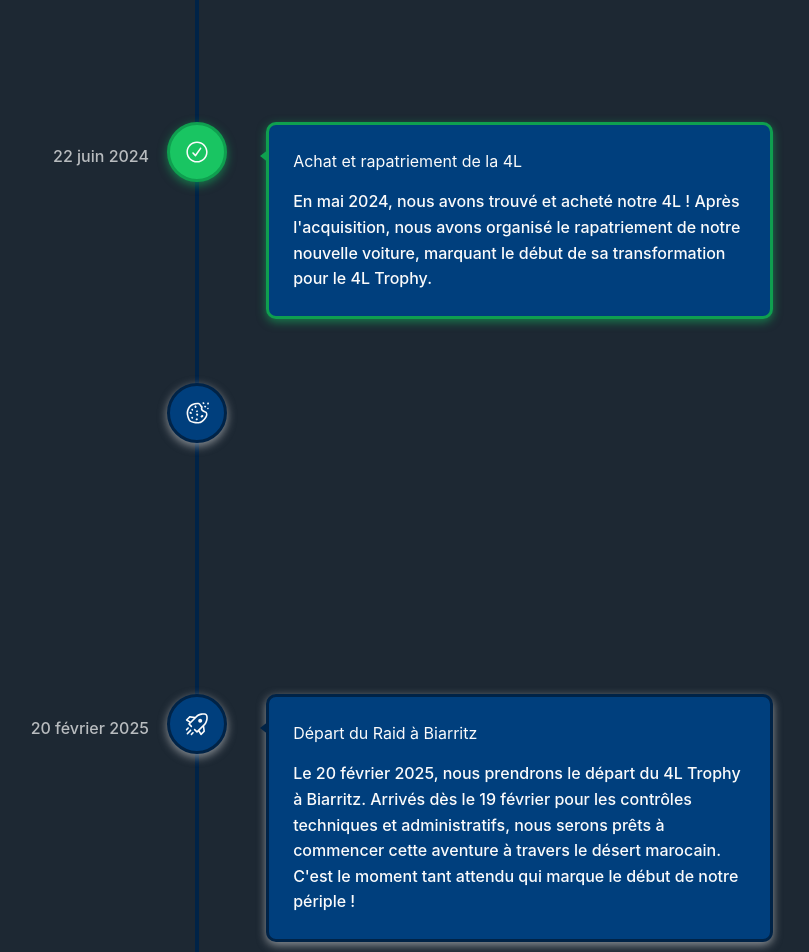
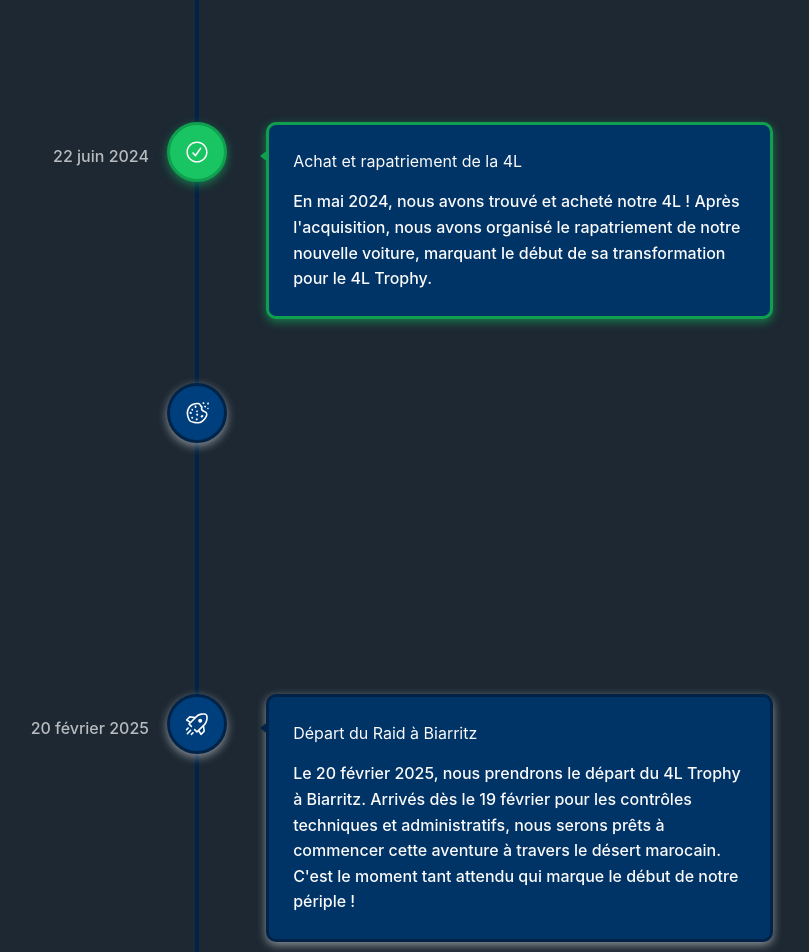
Before and after one commit to lnieto-m/4LTrophy, a React (Create React App) app: page / in a window 1280 px wide. Shown: the part 860-1812 px from the top of the page, without its empty margins (443-1252 px from the left). Built offline with nearby package versions, Linux system fonts and the light colour scheme.

Commit message:
roadmap card bg color

```diff
--- a/src/Components/Elements/Timeline.tsx
+++ b/src/Components/Elements/Timeline.tsx
@@ -22,7 +22,7 @@ export const Timeline = () => {
       <VerticalTimeline lineColor="#002347" className="mb-6">
         <VerticalTimelineElement // 1 Association creation
           className="vertical-timeline-element--work"
-          textClassName="bg-blue-tertiary text-gray-light"
+          textClassName="bg-blue-secondary text-gray-light"
           contentStyle={{
             borderRadius: '10px',
             border: '3px solid #0f9f4f',
@@ -42,7 +42,7 @@ export const Timeline = () => {
         </VerticalTimelineElement>
         <VerticalTimelineElement // 2 Car purchase
           className="vertical-timeline-element--work"
-          textClassName="bg-blue-tertiary text-gray-light"
+          textClassName="bg-blue-secondary text-gray-light"
           contentStyle={{
             borderRadius: '10px',
             border: '3px solid #0f9f4f',
@@ -62,7 +62,7 @@ export const Timeline = () => {
         </VerticalTimelineElement>
         <VerticalTimelineElement // 3 Tour de France
           className="vertical-timeline-element--work"
-          textClassName="bg-blue-tertiary text-gray-light"
+          textClassName="bg-blue-secondary text-gray-light"
           contentStyle={{
             borderRadius: '10px',
             border: '3px solid #002347',
@@ -82,7 +82,7 @@ export const Timeline = () => {
         </VerticalTimelineElement>
         <VerticalTimelineElement // 4 Departure
           className="vertical-timeline-element--work"
-          textClassName="bg-blue-tertiary text-gray-light"
+          textClassName="bg-blue-secondary text-gray-light"
           contentStyle={{
             borderRadius: '10px',
             border: '3px solid #002347',
```
